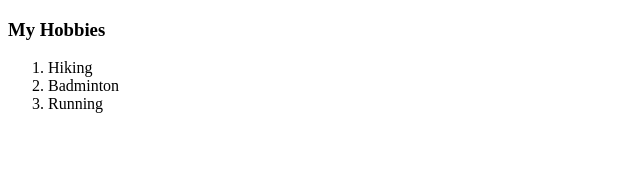
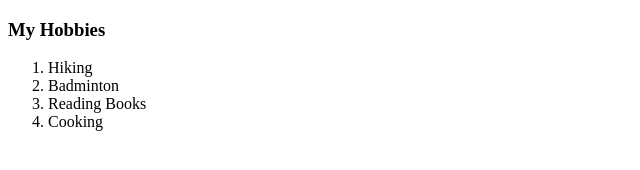
Before and after one commit to rina001/CV, a plain HTML site: page hobbies.html in a window 1280 px wide. Shown: the whole page, without its empty margins (0-640 px from the left). Drawn offline with Linux system fonts and the light colour scheme.

Commit message:
Updated hobbies.html

```diff
--- a/hobbies.html
+++ b/hobbies.html
@@ -10,7 +10,8 @@
     <ol>
       <li>Hiking</li>
       <li>Badminton</li>
-      <li>Running</li>
+      <li>Reading Books</li>
+      <li>Cooking</li>
     </ol>
   </body>
 </html>
```
